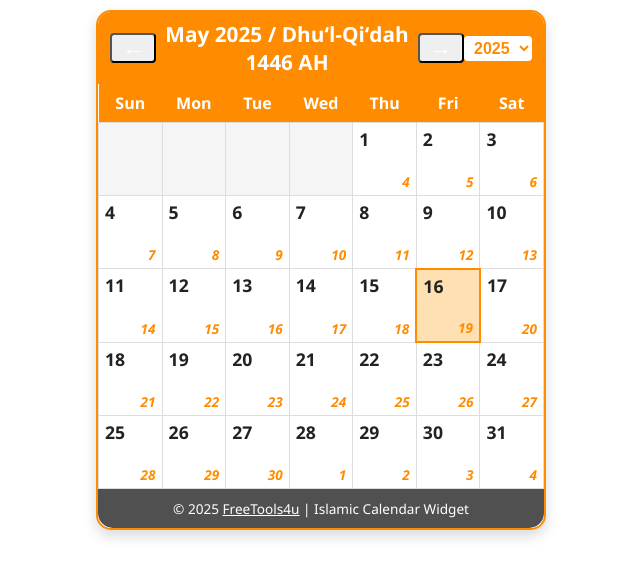
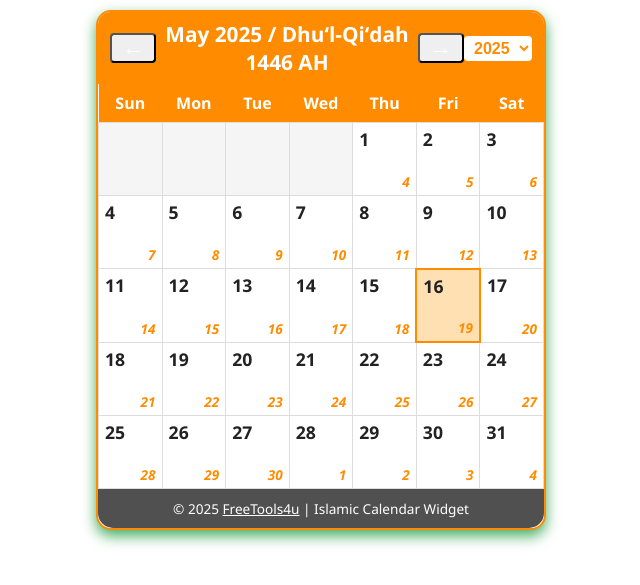
Before and after one commit to freetools4u/freetools4u-site, a Jekyll site: the page widgets/calendar.html, which Jekyll copies as it is, in a window 1280 px wide. Shown: the top 585 px of the page, without its empty margins (319-959 px from the left). Built offline with Jekyll 4.4.1, drawn with Linux system fonts in a browser that asks for light colours.

Commit message:
Update calendar.html

```diff
--- a/widgets/calendar.html
+++ b/widgets/calendar.html
@@ -44,7 +44,7 @@
       max-height: 520px;
       background: var(--secondary);
       border-radius: 15px;
-      box-shadow: 0 6px 14px rgba(0,0,0,0.15);
+      box-shadow: 0 6px 14px rgba(25, 152, 56, 0.8);
       display: flex;
       flex-direction: column;
       overflow: hidden;
```
